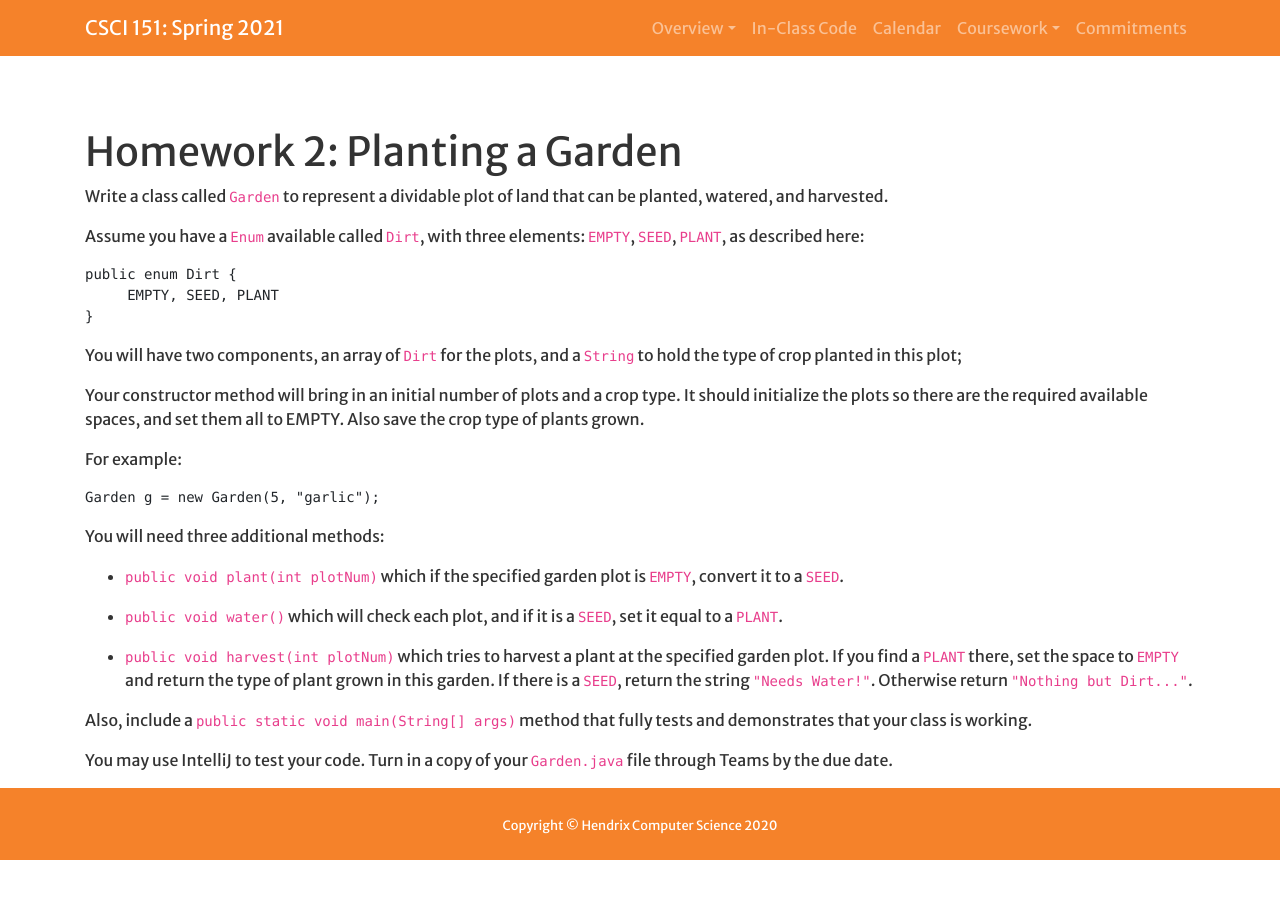
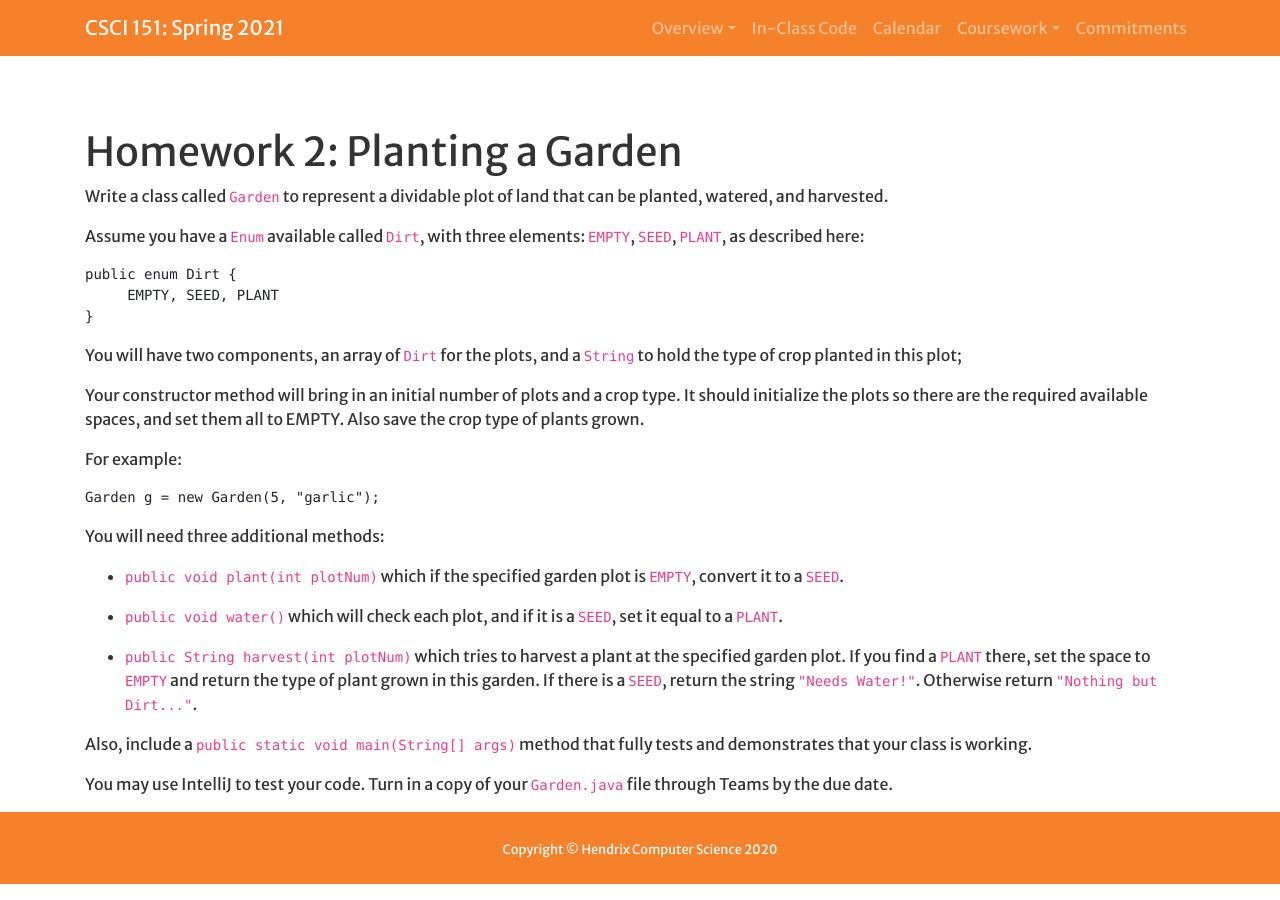
Before and after one commit to Hendrix-CS/csci151, a Jekyll site: the page built from homework/garden.md, in a window 1280 px wide. Built offline with Jekyll 4.4.1, drawn with Linux system fonts in a browser that asks for light colours; a script that is not in the unit is left out.

```diff
--- a/homework/garden.md
+++ b/homework/garden.md
@@ -29,7 +29,7 @@
 
 * `public void water()` which will check each plot, and if it is a `SEED`, set it equal to a `PLANT`.
 
-* `public void harvest(int plotNum)` which tries to harvest a plant at the specified garden plot. If you find a `PLANT` there,
+* `public String harvest(int plotNum)` which tries to harvest a plant at the specified garden plot. If you find a `PLANT` there,
 set the space to `EMPTY` and return the type of plant grown in this garden.
 If there is a `SEED`,
 return the string `"Needs Water!"`. Otherwise return `"Nothing but Dirt..."`.
```
